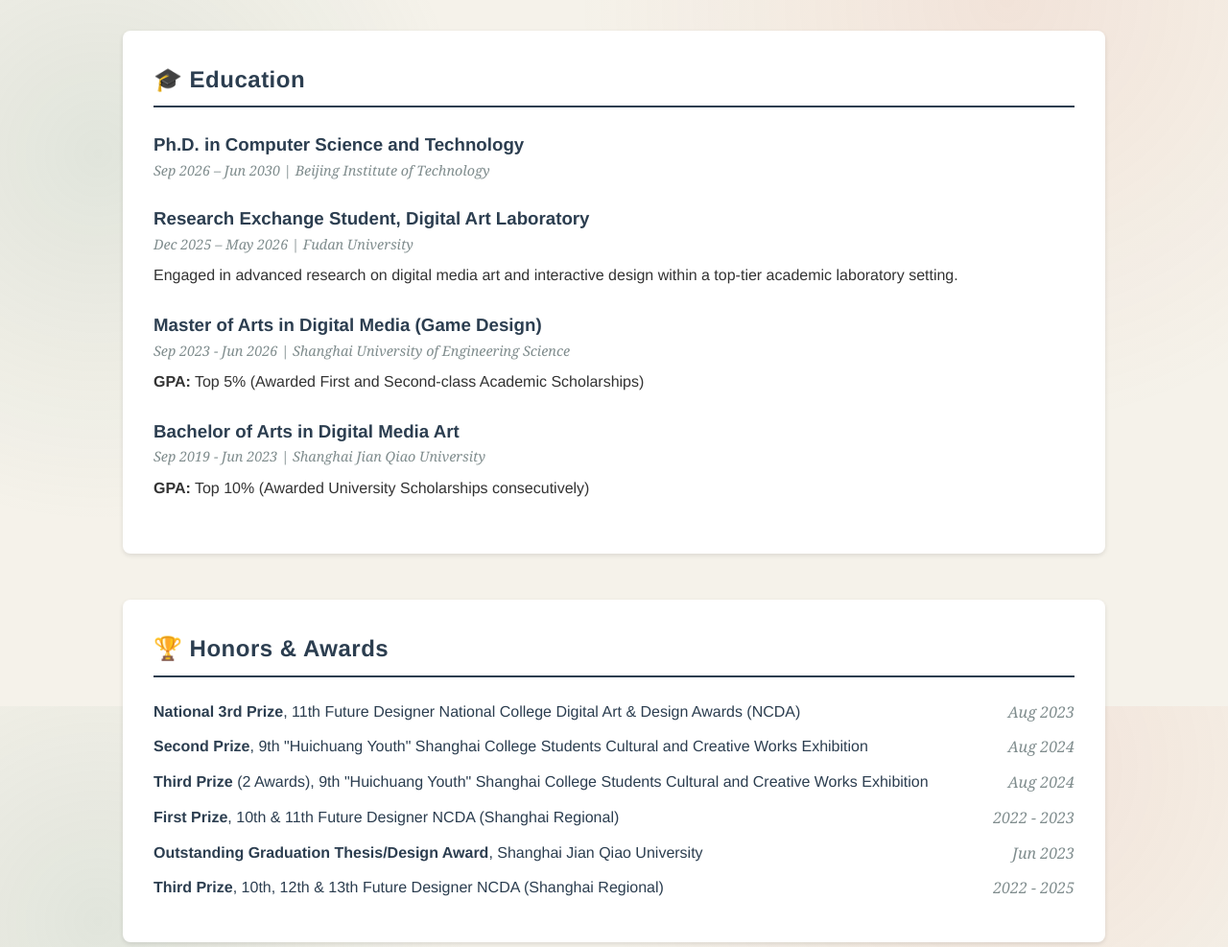
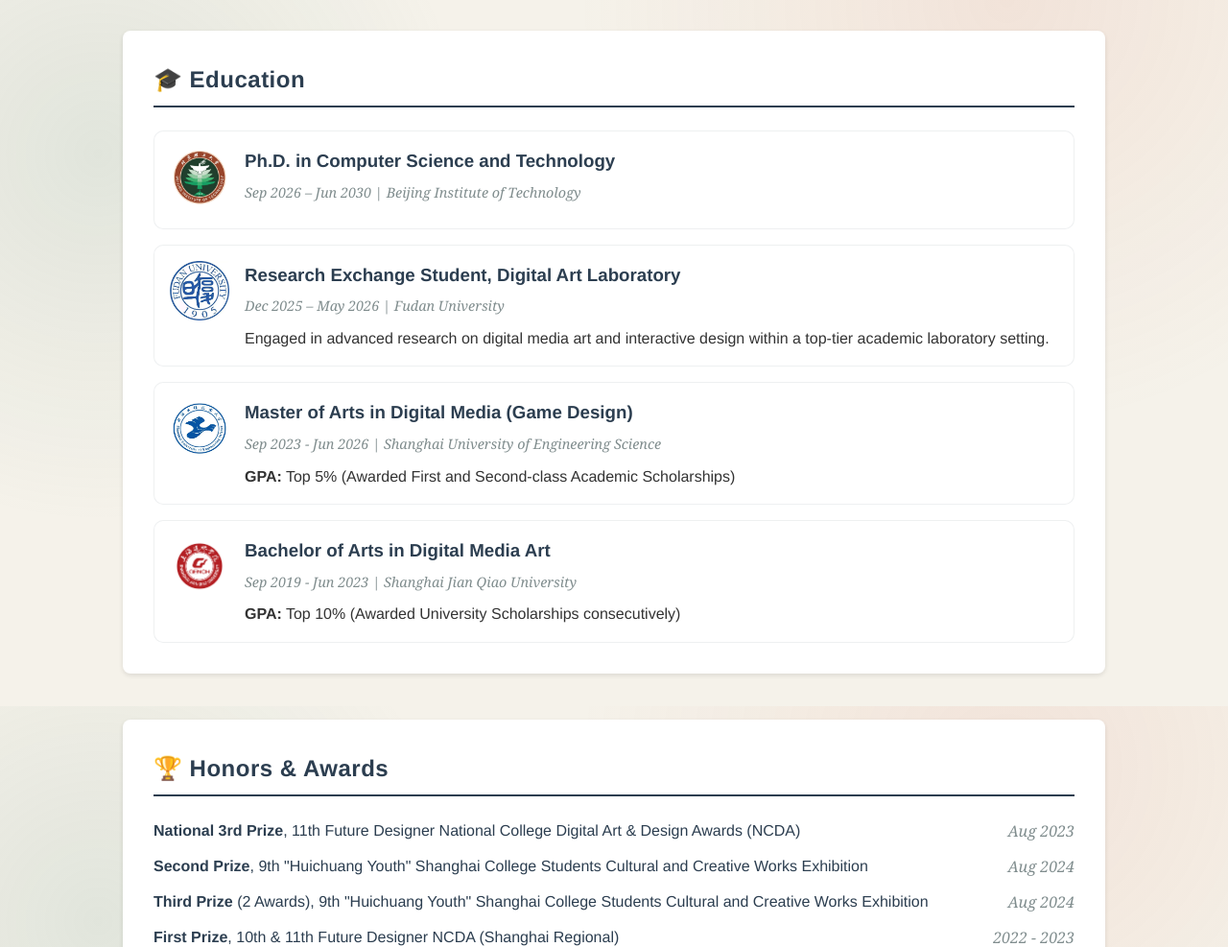
Before and after one commit to GameAWS/JIE-WEB, a Flask app: page /academic in a window 1280 px wide. Shown: the part 64-1051 px from the top of the page at 96% size. Run offline with Flask 3, Linux system fonts and the light colour scheme; some libraries are stand-ins or nearby versions.

Commit message:
Add education logos and StoryNode news

```diff
--- a/templates/academic.html
+++ b/templates/academic.html
@@ -110,6 +110,54 @@
         box-shadow: 0 4px 8px rgba(251, 114, 153, 0.3);
     }
 
+    .education-list {
+        display: flex;
+        flex-direction: column;
+        gap: 1rem;
+    }
+
+    .education-item {
+        display: flex;
+        gap: 1rem;
+        align-items: flex-start;
+        padding: 1rem;
+        background: rgba(255, 255, 255, 0.68);
+        border: 1px solid rgba(44, 62, 80, 0.08);
+        border-radius: 10px;
+    }
+
+    .education-logo {
+        flex: 0 0 62px;
+        width: 62px;
+        height: 62px;
+        display: flex;
+        align-items: center;
+        justify-content: center;
+    }
+
+    .education-logo img {
+        max-width: 100%;
+        max-height: 100%;
+        object-fit: contain;
+    }
+
+    .education-content {
+        min-width: 0;
+    }
+
+    .education-content h3,
+    .education-content p {
+        margin-top: 0;
+    }
+
+    .education-content h3 {
+        margin-bottom: 0.35rem;
+    }
+
+    .education-content .date {
+        margin-bottom: 0.6rem;
+    }
+
     /* --- 🌟 移动端响应式核心 🌟 --- */
     @media (max-width: 768px) {
 
@@ -144,32 +192,57 @@
             font-size: 1rem !important;
             line-height: 1.5;
         }
+
+        .education-item {
+            gap: 0.75rem;
+            padding: 0.8rem;
+        }
+
+        .education-logo {
+            flex-basis: 46px;
+            width: 46px;
+            height: 46px;
+        }
     }
 </style>
 
 <section class="education" style="margin-bottom: 3rem;">
     <h2 style="border-bottom: 2px solid #2c3e50; padding-bottom: 0.5rem; margin-bottom: 1.5rem;">🎓 Education</h2>
-    <div class="resume-item" style="margin-bottom: 1.5rem;">
+    <div class="education-list">
+        <div class="education-item">
+            <div class="education-logo"><img src="{{ url_for('static', filename='bit_logo.png') }}" alt="Beijing Institute of Technology logo"></div>
+            <div class="education-content">
                 <h3 style="color: #2c3e50;">Ph.D. in Computer Science and Technology</h3>
                 <p class="date" style="color: #7f8c8d; font-family: 'Georgia', serif; font-style: italic;">Sep 2026 – Jun 2030 | Beijing Institute of Technology</p>
             </div>
+        </div>
 
-    <div class="resume-item" style="margin-bottom: 1.5rem;">
+        <div class="education-item">
+            <div class="education-logo"><img src="{{ url_for('static', filename='fudan_logo.png') }}" alt="Fudan University logo"></div>
+            <div class="education-content">
                 <h3 style="color: #2c3e50;">Research Exchange Student, Digital Art Laboratory</h3>
                 <p class="date" style="color: #7f8c8d; font-family: 'Georgia', serif; font-style: italic;">Dec 2025 – May 2026 | Fudan University</p>
-        <p> Engaged in advanced research on digital media art and interactive design within a top-tier academic laboratory setting.</p>
+                <p>Engaged in advanced research on digital media art and interactive design within a top-tier academic laboratory setting.</p>
+            </div>
         </div>
 
-    <div class="resume-item" style="margin-bottom: 1.5rem;">
+        <div class="education-item">
+            <div class="education-logo"><img src="{{ url_for('static', filename='sues_logo.png') }}" alt="Shanghai University of Engineering Science logo"></div>
+            <div class="education-content">
                 <h3 style="color: #2c3e50;">Master of Arts in Digital Media (Game Design)</h3>
                 <p class="date" style="color: #7f8c8d; font-family: 'Georgia', serif; font-style: italic;">Sep 2023 - Jun 2026 | Shanghai University of Engineering Science</p>
                 <p><strong>GPA:</strong> Top 5% (Awarded First and Second-class Academic Scholarships)</p>
             </div>
+        </div>
 
-    <div class="resume-item">
+        <div class="education-item">
+            <div class="education-logo"><img src="{{ url_for('static', filename='sjqu_logo.png') }}" alt="Shanghai Jian Qiao University logo"></div>
+            <div class="education-content">
                 <h3 style="color: #2c3e50;">Bachelor of Arts in Digital Media Art</h3>
                 <p class="date" style="color: #7f8c8d; font-family: 'Georgia', serif; font-style: italic;">Sep 2019 - Jun 2023 | Shanghai Jian Qiao University</p>
                 <p><strong>GPA:</strong> Top 10% (Awarded University Scholarships consecutively)</p>
+            </div>
+        </div>
     </div>
 </section>
 
@@ -308,7 +381,7 @@
                     <strong>Jie Hu</strong>, Zhaoli Jiang, Yingfang Zhang <em></em>
                 </div>
                 <div class="pub-venue">
-                    Multimedia Systems. SCI CAS Q3.
+                    Multimedia Systems. SCI 中科院三区.
                 </div>
                 <div class="pub-links">
                     <a href="#">[PDF]</a> <a href="#">[Project Page]</a>
--- a/templates/index.html
+++ b/templates/index.html
@@ -159,6 +159,7 @@
         <div><p class="eyebrow">Notes / 03</p><h2>Recent news</h2></div>
     </div>
     <div class="home-news">
+        <div><time>Jul 2026</time><p><strong>StoryNode</strong> was accepted by <strong>Multimedia Systems</strong>.</p></div>
         <div><time>Jun 2026</time><p>Submitted <strong>Unweaving the Machine Scroll</strong> to SIGGRAPH Asia 2026 Art Papers.</p></div>
         <div><time>May 2026</time><p>Started serving as a reviewer for <strong>UIST 2026</strong>.</p></div>
         <div><time>2026</time><p>Our historical-building regeneration paper was published in <strong>npj Heritage Science</strong>.</p></div>
```
Also changed, not shown: static/bit_logo.png (added), static/fudan_logo.png (added), static/sjqu_logo.png (added), static/sues_logo.png (added). Lines whose indentation alone changed are shown as unchanged.
